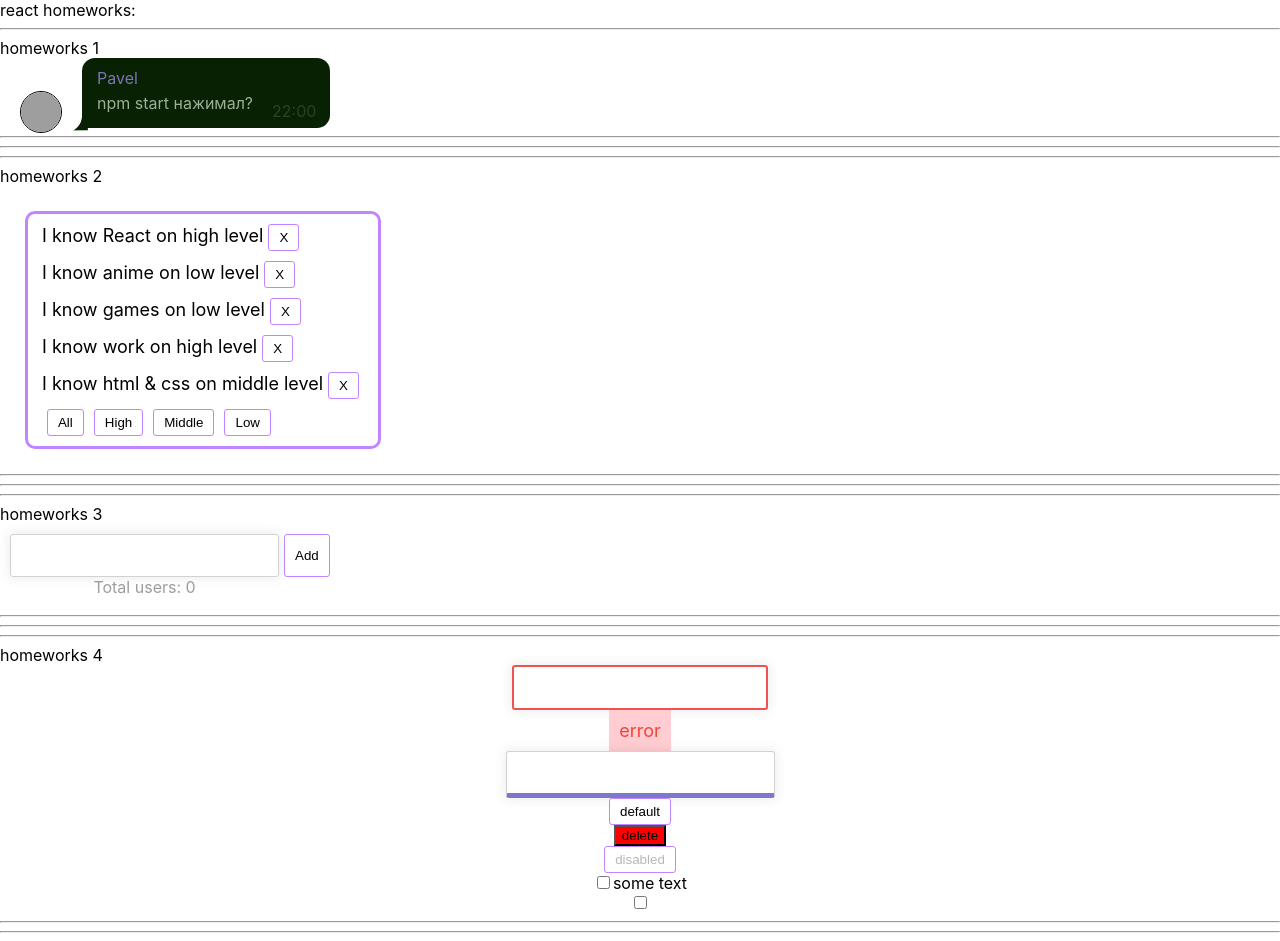
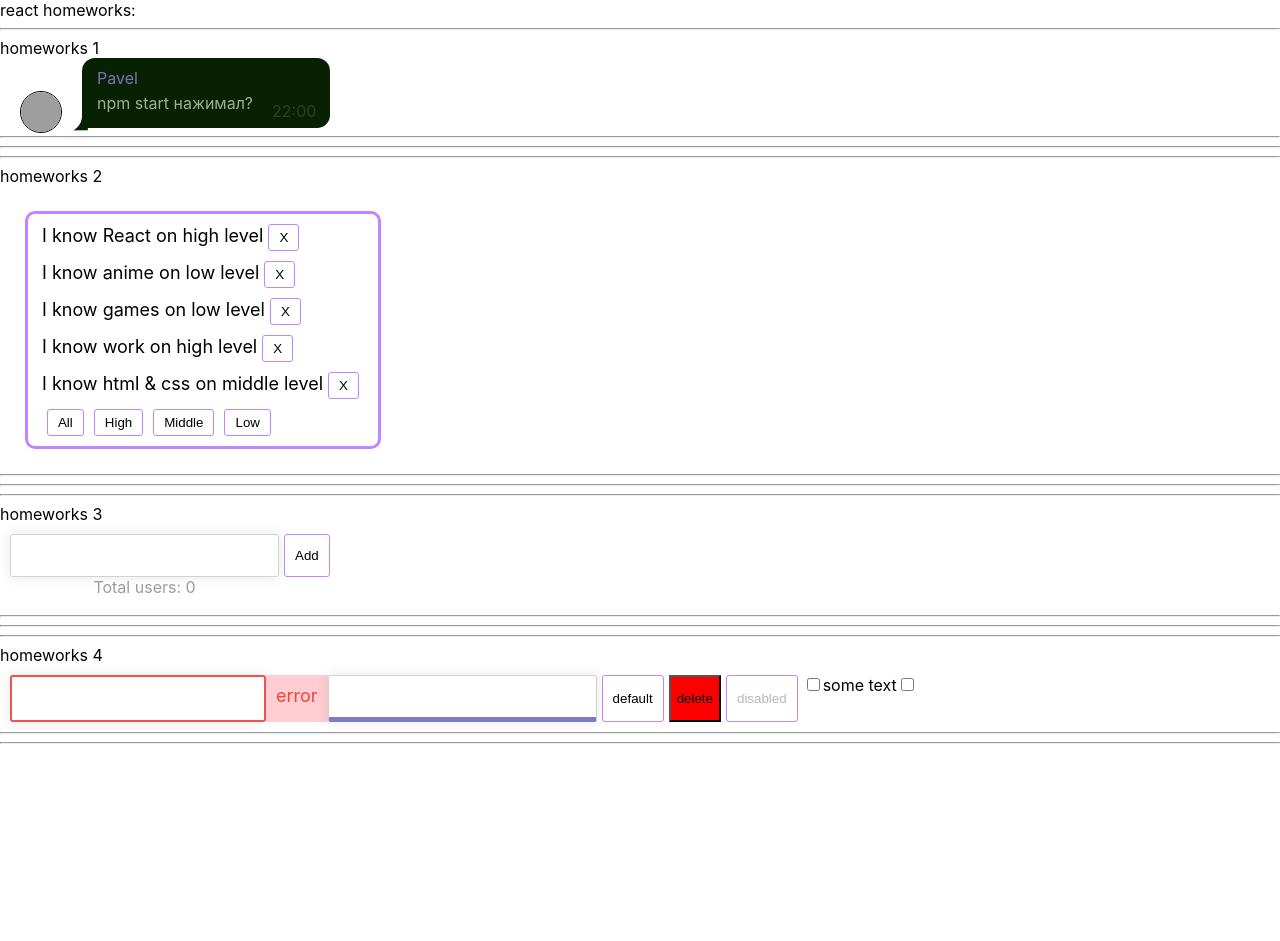
Before and after one commit to Lapa17/homeworks-lapa, a React (Create React App) app: page / in a window 1280 px wide. After the commit the page ends 800 px from the top, so only its background shows below. Built offline with nearby package versions, Linux system fonts and the light colour scheme; grey boxes are pictures that could not be loaded.

Commit message:
Update HW4.module.css
refactored few styles

```diff
--- a/src/p2-homeworks/h4/HW4.module.css
+++ b/src/p2-homeworks/h4/HW4.module.css
@@ -4,8 +4,9 @@
 
 .column {
     display: flex;
-    flex-direction: column;
-    align-items: center;
+    justify-content: flex-start;
+    align-items: stretch;
+    margin: 10px;
 }
 
 .testSpanError {
```
